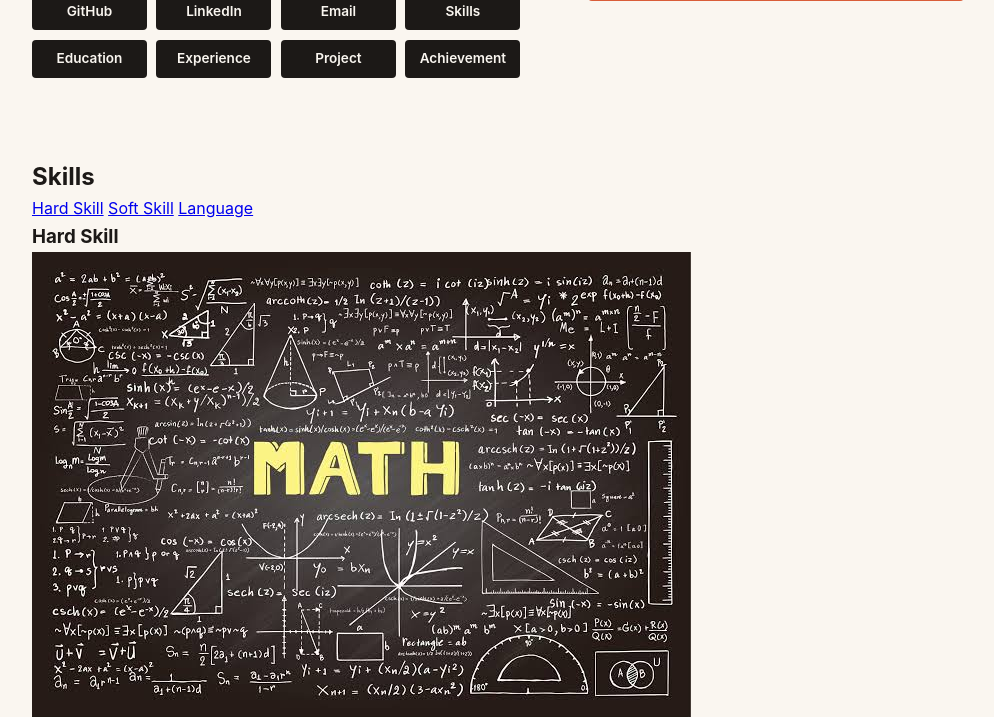
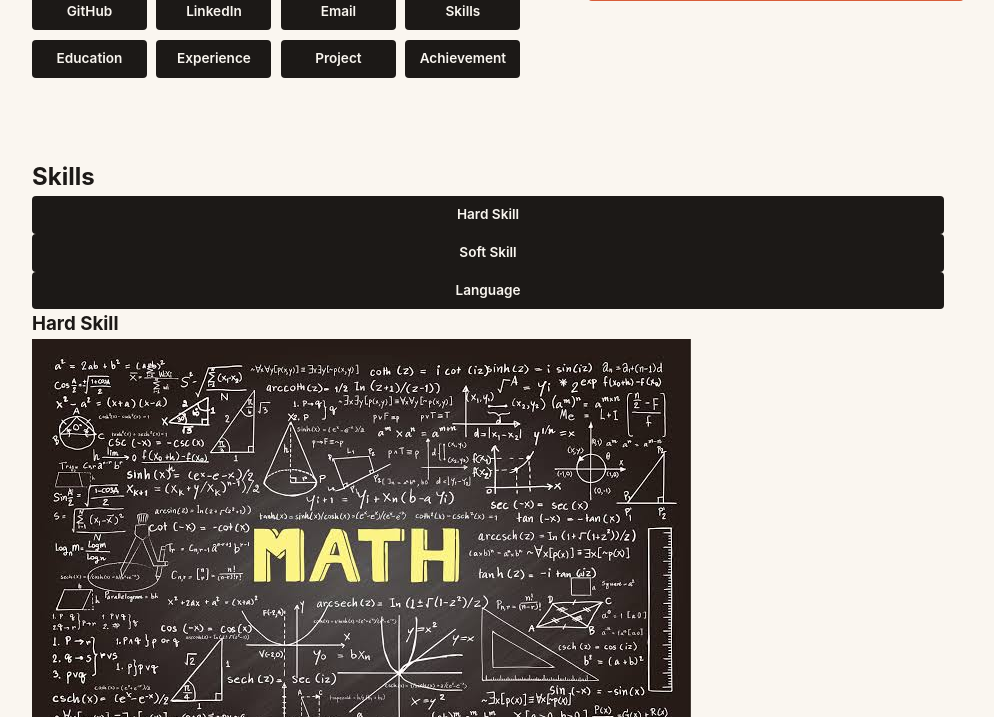
Before and after one commit to rayamg0101/myportofolio, a Django app: page / in a window 1280 px wide; the page is wider, and only the part inside the window is pictured. Shown: the part 637-1354 px from the top of that part, without its empty margins (152-1146 px from the left). Run offline with Django 5.2, Linux system fonts and the light colour scheme.

Commit message:
Membuat Web Portofolio dan menambahkan README.MD untuk jawaban Assignment 1

```diff
--- a/templates/index.html
+++ b/templates/index.html
@@ -64,9 +64,9 @@
 
     <!-- Tombol Kategori Utama -->
     <div class="skill-nav-buttons">
-        <a href="#hard-skill" class="skill-btn">Hard Skill</a>
-        <a href="#soft-skill" class="skill-btn">Soft Skill</a>
-        <a href="#language" class="skill-btn">Language</a>
+        <a href="#hard-skill" class="social-link">Hard Skill</a>
+        <a href="#soft-skill" class="social-link">Soft Skill</a>
+        <a href="#language" class="social-link">Language</a>
     </div>
 
     <!-- Tampilan Hard Skill -->
@@ -185,7 +185,11 @@
 
     <section id="experience" class="experience-section container">
     <h2 class="section-title">Experience</h2>
-
+    <div class="skill-nav-buttons">
+        <a href="#organization" class="social-link">Organization</a>
+        <a href="#committee" class="social-link">Comittee</a>
+        <a href="#seminar" class="social-link">Seminar</a>
+    </div>
     <!-- Sub-Kategori Organization -->
     <div class="exp-category">
         <h3>Organization</h3>
```
Also changed, not shown: Answer/README.MD (added).
